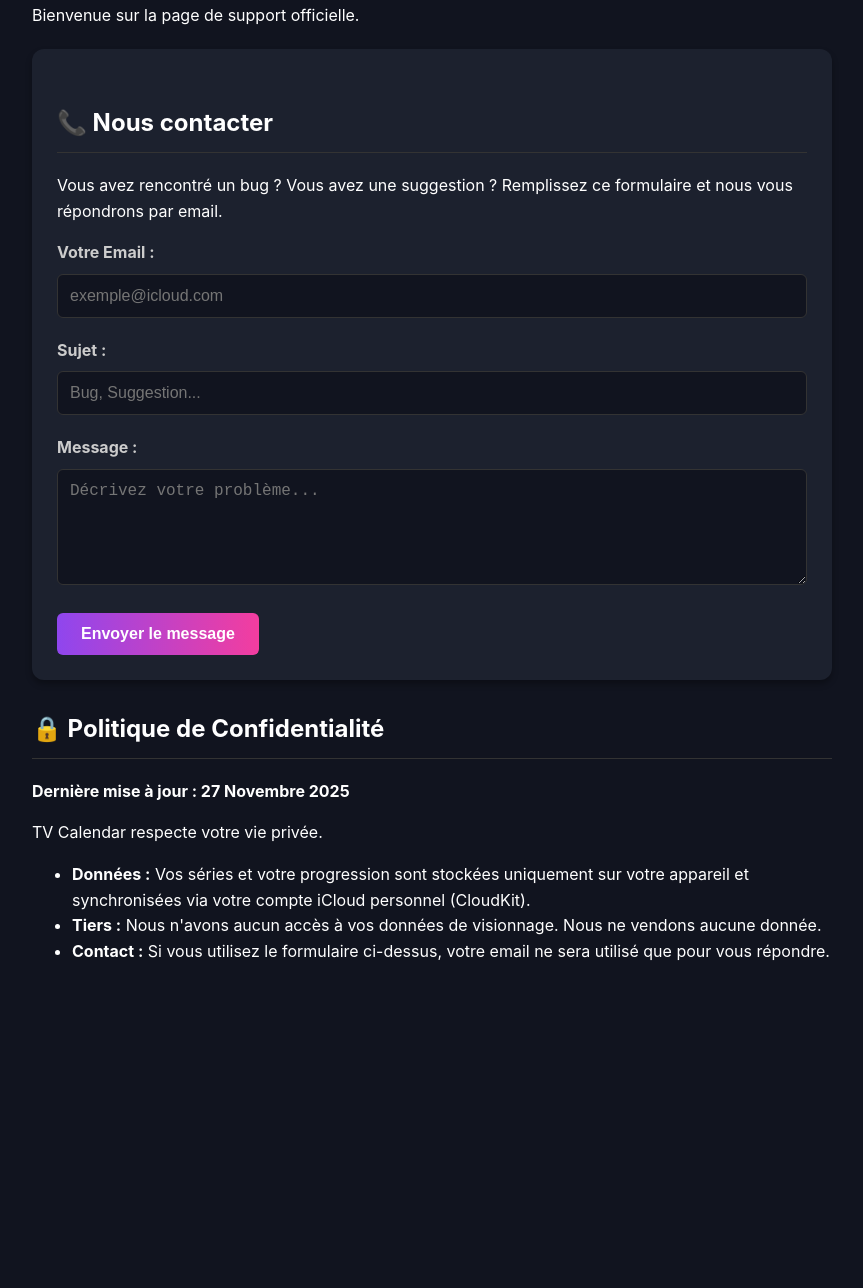
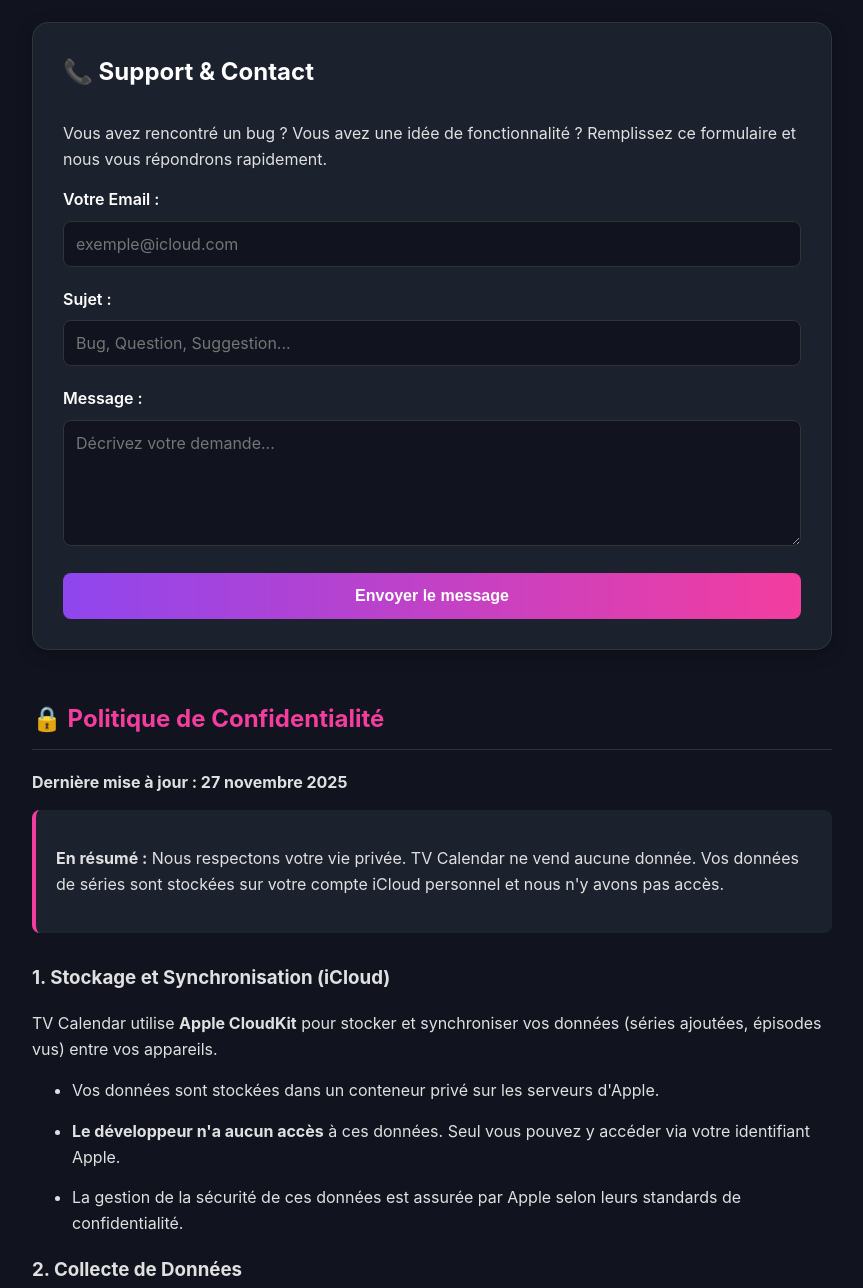
Before and after one commit to diabolino/TV_Calendar_contact, a plain HTML site: page index.html in a window 1280 px wide. Shown: the part 111-1399 px from the top of the page, without its empty margins (208-1071 px from the left). Before the commit the page ends 1111 px from the top, so only its background shows below. Drawn offline with Linux system fonts and the light colour scheme.

Commit message:
Update index.html

```diff
--- a/index.html
+++ b/index.html
@@ -3,103 +3,183 @@
 <head>
     <meta charset="UTF-8">
     <meta name="viewport" content="width=device-width, initial-scale=1.0">
-    <title>TV Calendar - Support</title>
+    <title>TV Calendar - Support & Confidentialité</title>
     <style>
+        :root {
+            --bg-color: #11141F;
+            --card-color: #1C212E;
+            --text-color: #E0E0E0;
+            --accent-purple: #8F46EE;
+            --accent-pink: #F33D9F;
+            --border-color: #333;
+        }
+
         body {
             font-family: -apple-system, BlinkMacSystemFont, "Segoe UI", Roboto, Helvetica, Arial, sans-serif;
-            background-color: #11141F; /* Bleu Nuit */
-            color: white;
+            background-color: var(--bg-color);
+            color: var(--text-color);
             line-height: 1.6;
             max-width: 800px;
             margin: 0 auto;
             padding: 20px;
         }
-        h1 { color: #8F46EE; /* Violet */ }
-        h2 { border-bottom: 1px solid #333; padding-bottom: 10px; margin-top: 30px; }
 
-        /* Style du Formulaire */
+        h1 {
+            color: var(--accent-purple);
+            text-align: center;
+            margin-bottom: 40px;
+        }
+
+        h2 {
+            color: var(--accent-pink);
+            border-bottom: 1px solid var(--border-color);
+            padding-bottom: 10px;
+            margin-top: 40px;
+        }
+
+        p, li { margin-bottom: 15px; }
+        a { color: var(--accent-purple); text-decoration: none; font-weight: bold; }
+        a:hover { text-decoration: underline; }
+
+        /* --- STYLE DU FORMULAIRE --- */
         .contact-box {
-            background-color: #1C212E; /* Carte Sombre */
-            padding: 25px;
-            border-radius: 12px;
-            margin-top: 20px;
-            box-shadow: 0 4px 6px rgba(0,0,0,0.3);
+            background-color: var(--card-color);
+            padding: 30px;
+            border-radius: 16px;
+            box-shadow: 0 4px 15px rgba(0,0,0,0.3);
+            border: 1px solid var(--border-color);
         }
 
         label {
             display: block;
             margin-bottom: 8px;
-            font-weight: bold;
-            color: #ccc;
+            font-weight: 600;
+            color: #fff;
         }
 
         input, textarea {
             width: 100%;
             padding: 12px;
             margin-bottom: 20px;
-            background-color: #11141F;
-            border: 1px solid #333;
-            border-radius: 6px;
+            background-color: var(--bg-color);
+            border: 1px solid var(--border-color);
+            border-radius: 8px;
             color: white;
-            box-sizing: border-box; /* Important pour les marges */
+            box-sizing: border-box;
             font-size: 16px;
+            font-family: inherit;
         }
 
         input:focus, textarea:focus {
             outline: none;
-            border-color: #8F46EE;
+            border-color: var(--accent-purple);
+            box-shadow: 0 0 0 2px rgba(143, 70, 238, 0.2);
         }
 
         button {
-            background: linear-gradient(90deg, #8F46EE, #F33D9F);
+            background: linear-gradient(90deg, var(--accent-purple), var(--accent-pink));
             color: white;
             border: none;
-            padding: 12px 24px;
-            border-radius: 6px;
+            padding: 14px 28px;
+            border-radius: 8px;
             font-size: 16px;
             font-weight: bold;
             cursor: pointer;
+            width: 100%;
             transition: opacity 0.2s;
         }
 
-        button:hover {
-            opacity: 0.9;
+        button:hover { opacity: 0.9; }
+
+        /* --- STYLE DE LA POLITIQUE --- */
+        .policy-section { margin-top: 50px; }
+
+        .highlight {
+            background-color: var(--card-color);
+            padding: 20px;
+            border-radius: 8px;
+            border-left: 4px solid var(--accent-pink);
+            margin-bottom: 30px;
         }
 
-        a { color: #F33D9F; text-decoration: none; }
+        .footer {
+            text-align: center;
+            margin-top: 60px;
+            padding-top: 20px;
+            border-top: 1px solid var(--border-color);
+            font-size: 14px;
+            color: #666;
+        }
     </style>
 </head>
 <body>
+
     <h1>TV Calendar</h1>
-    <p>Bienvenue sur la page de support officielle.</p>
 
     <div class="contact-box">
-        <h2>📞 Nous contacter</h2>
-        <p>Vous avez rencontré un bug ? Vous avez une suggestion ? Remplissez ce formulaire et nous vous répondrons par email.</p>
+        <h2 style="margin-top: 0; border: none; color: white;">📞 Support & Contact</h2>
+        <p>Vous avez rencontré un bug ? Vous avez une idée de fonctionnalité ? Remplissez ce formulaire et nous vous répondrons rapidement.</p>
 
         <form action="https://formspree.io/f/xkgdbgdb" method="POST">
 
-            <label>Votre Email :</label>
-            <input type="email" name="email" placeholder="exemple@icloud.com" required>
+            <label for="email">Votre Email :</label>
+            <input type="email" id="email" name="email" placeholder="exemple@icloud.com" required>
 
-            <label>Sujet :</label>
-            <input type="text" name="subject" placeholder="Bug, Suggestion..." required>
+            <label for="subject">Sujet :</label>
+            <input type="text" id="subject" name="subject" placeholder="Bug, Question, Suggestion..." required>
 
-            <label>Message :</label>
-            <textarea name="message" rows="5" placeholder="Décrivez votre problème..." required></textarea>
+            <label for="message">Message :</label>
+            <textarea id="message" name="message" rows="5" placeholder="Décrivez votre demande..." required></textarea>
 
             <button type="submit">Envoyer le message</button>
         </form>
     </div>
 
-    <h2>🔒 Politique de Confidentialité</h2>
-    <p><strong>Dernière mise à jour : 27 Novembre 2025</strong></p>
-    <p>TV Calendar respecte votre vie privée.</p>
-    <ul>
-        <li><strong>Données :</strong> Vos séries et votre progression sont stockées uniquement sur votre appareil et synchronisées via votre compte iCloud personnel (CloudKit).</li>
-        <li><strong>Tiers :</strong> Nous n'avons aucun accès à vos données de visionnage. Nous ne vendons aucune donnée.</li>
-        <li><strong>Contact :</strong> Si vous utilisez le formulaire ci-dessus, votre email ne sera utilisé que pour vous répondre.</li>
-    </ul>
+    <div class="policy-section">
+        <h2>🔒 Politique de Confidentialité</h2>
+        <p><strong>Dernière mise à jour : 27 novembre 2025</strong></p>
+
+        <div class="highlight">
+            <p><strong>En résumé :</strong> Nous respectons votre vie privée. TV Calendar ne vend aucune donnée. Vos données de séries sont stockées sur votre compte iCloud personnel et nous n'y avons pas accès.</p>
+        </div>
+
+        <h3>1. Stockage et Synchronisation (iCloud)</h3>
+        <p>TV Calendar utilise <strong>Apple CloudKit</strong> pour stocker et synchroniser vos données (séries ajoutées, épisodes vus) entre vos appareils.</p>
+        <ul>
+            <li>Vos données sont stockées dans un conteneur privé sur les serveurs d'Apple.</li>
+            <li><strong>Le développeur n'a aucun accès</strong> à ces données. Seul vous pouvez y accéder via votre identifiant Apple.</li>
+            <li>La gestion de la sécurité de ces données est assurée par Apple selon leurs standards de confidentialité.</li>
+        </ul>
+
+        <h3>2. Collecte de Données</h3>
+        <p>L'application ne collecte aucune donnée personnelle identifiante (nom, email, localisation) à des fins publicitaires ou commerciales.</p>
+        <p>L'application n'utilise aucun traceur publicitaire (No Ads) et aucun système d'analyse comportementale (No Analytics).</p>
+
+        <h3>3. Services Tiers et APIs</h3>
+        <p>Pour fournir les informations sur les séries, l'application interroge des services publics tiers. Lors d'une recherche ou d'une mise à jour, certaines données techniques (adresse IP, terme de recherche) sont transmises à ces services :</p>
+        <ul>
+            <li><strong>TVMaze :</strong> Pour les dates de diffusion et la structure des épisodes.</li>
+            <li><strong>TMDB (The Movie Database) :</strong> Pour les images et les résumés.</li>
+            <li><strong>Instance de Traduction :</strong> Pour la traduction automatique des résumés (texte uniquement).</li>
+        </ul>
+        <p>Ces services sont utilisés uniquement pour afficher du contenu et ne sont pas utilisés pour vous profiler.</p>
+
+        <h3>4. Droits de l'utilisateur (RGPD / CCPA)</h3>
+        <p>Puisque vos données sont stockées sur votre propre compte iCloud :</p>
+        <ul>
+            <li>Vous pouvez <strong>supprimer</strong> toutes vos données à tout moment en supprimant l'application ou via les réglages iCloud de votre appareil.</li>
+            <li>Vous pouvez <strong>exporter</strong> ou gérer vos données via les outils de confidentialité fournis par Apple.</li>
+        </ul>
+
+        <h3>5. Contact</h3>
+        <p>Pour toute question concernant cette politique de confidentialité ou pour le support, vous pouvez utiliser le formulaire ci-dessus ou nous écrire directement :</p>
+        <p>📧 Email : <a href="mailto:tvcal.colt539@simplelogin.com">tvcal.colt539@simplelogin.com</a></p>
+        <p>🌐 GitHub : <a href="https://github.com/diabolino/TV_Calendar_contact">https://github.com/diabolino/TV_Calendar_contact</a></p>
+    </div>
+
+    <div class="footer">
+        &copy; 2025 TV Calendar. Fait avec passion.
+    </div>
 
 </body>
 </html>
```
